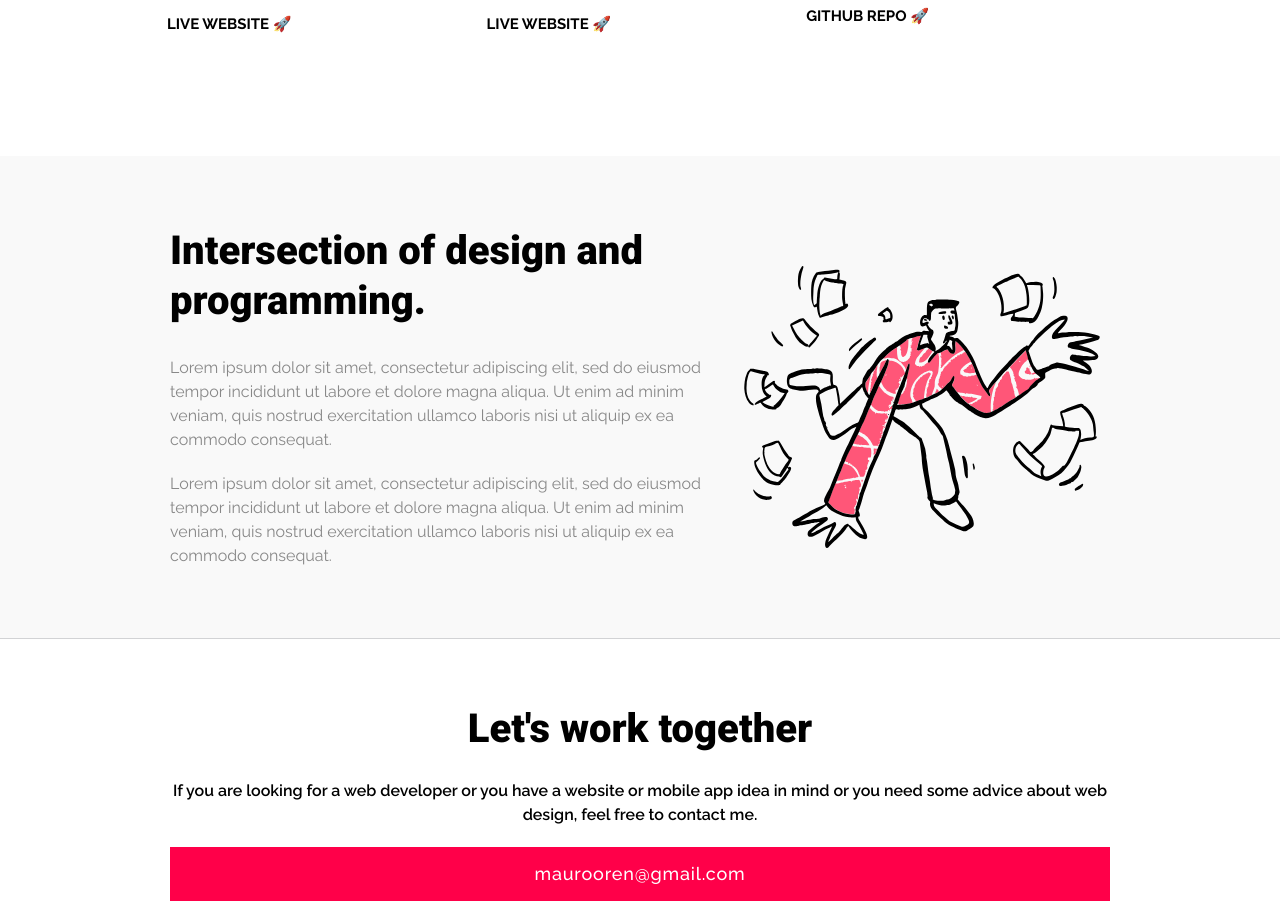
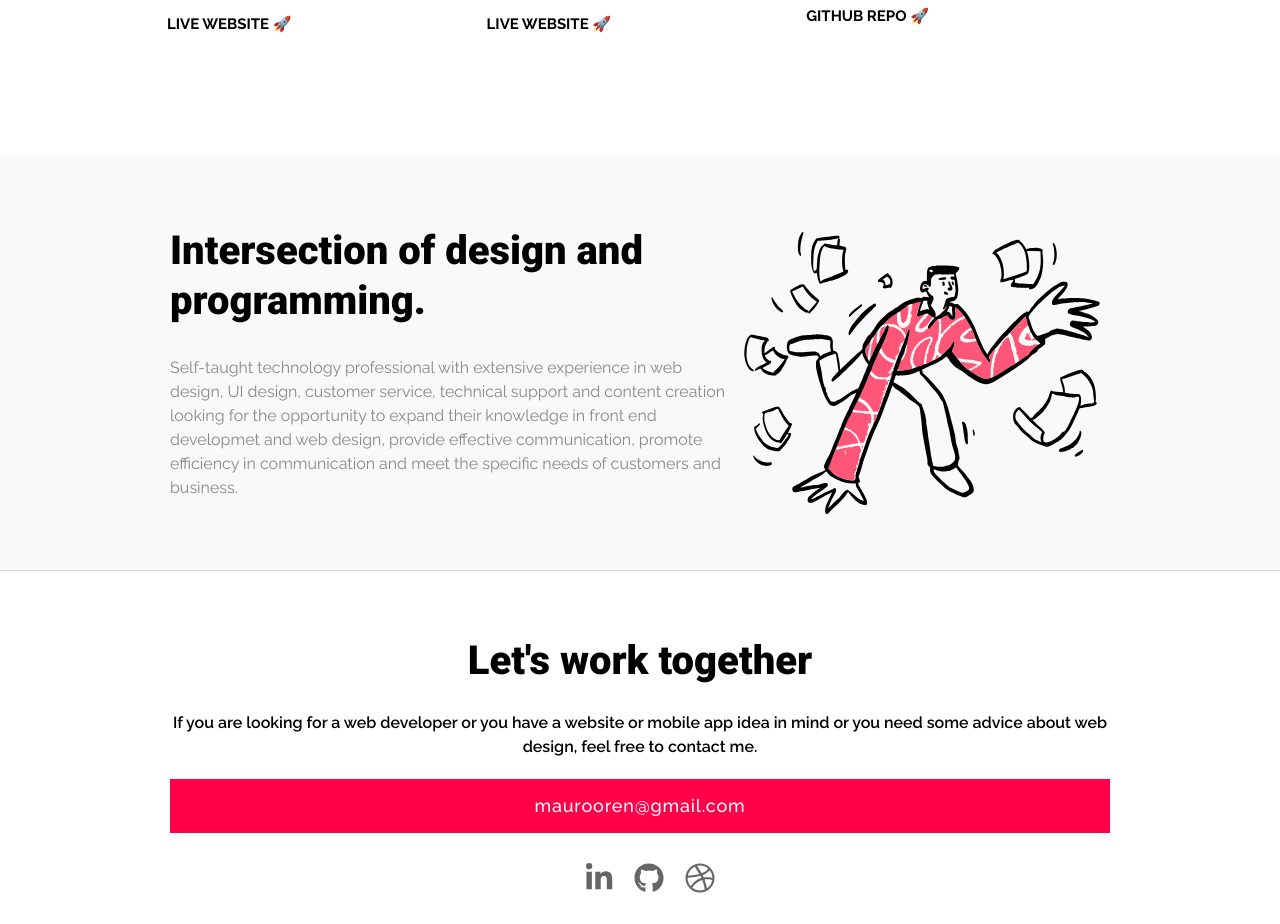
Before and after one commit to MaurooRen/maurooren-com-portfolio-react, a React (Create React App) app: page / in a window 1280 px wide. Shown: the part 2880-3804 px from the top of the page. Built offline with nearby package versions, Linux system fonts and the light colour scheme; no server answers.

Commit message:
I finally add some info in the AboutMe component

```diff
--- a/src/layout/AboutMe.js
+++ b/src/layout/AboutMe.js
@@ -111,8 +111,7 @@ const AboutMe = () => {
             <div className="container w-container">
                 <div>
                     <h3>Intersection of design and programming.</h3>
-                    <p>Lorem ipsum dolor sit amet, consectetur adipiscing elit, sed do eiusmod tempor incididunt ut labore et dolore magna aliqua. Ut enim ad minim veniam, quis nostrud exercitation ullamco laboris nisi ut aliquip ex ea commodo consequat.</p>
-                    <p>Lorem ipsum dolor sit amet, consectetur adipiscing elit, sed do eiusmod tempor incididunt ut labore et dolore magna aliqua. Ut enim ad minim veniam, quis nostrud exercitation ullamco laboris nisi ut aliquip ex ea commodo consequat.</p>
+                    <p>Self-taught technology professional with extensive experience in web design, UI design, customer service, technical support and content creation looking for the opportunity to expand their knowledge in front end developmet and web design, provide effective communication, promote efficiency in communication and meet the specific needs of customers and business.</p>
                 </div>
                 <img src={illustration} alt="Illustration of a person floating around papers sheets" />
             </div>
```
